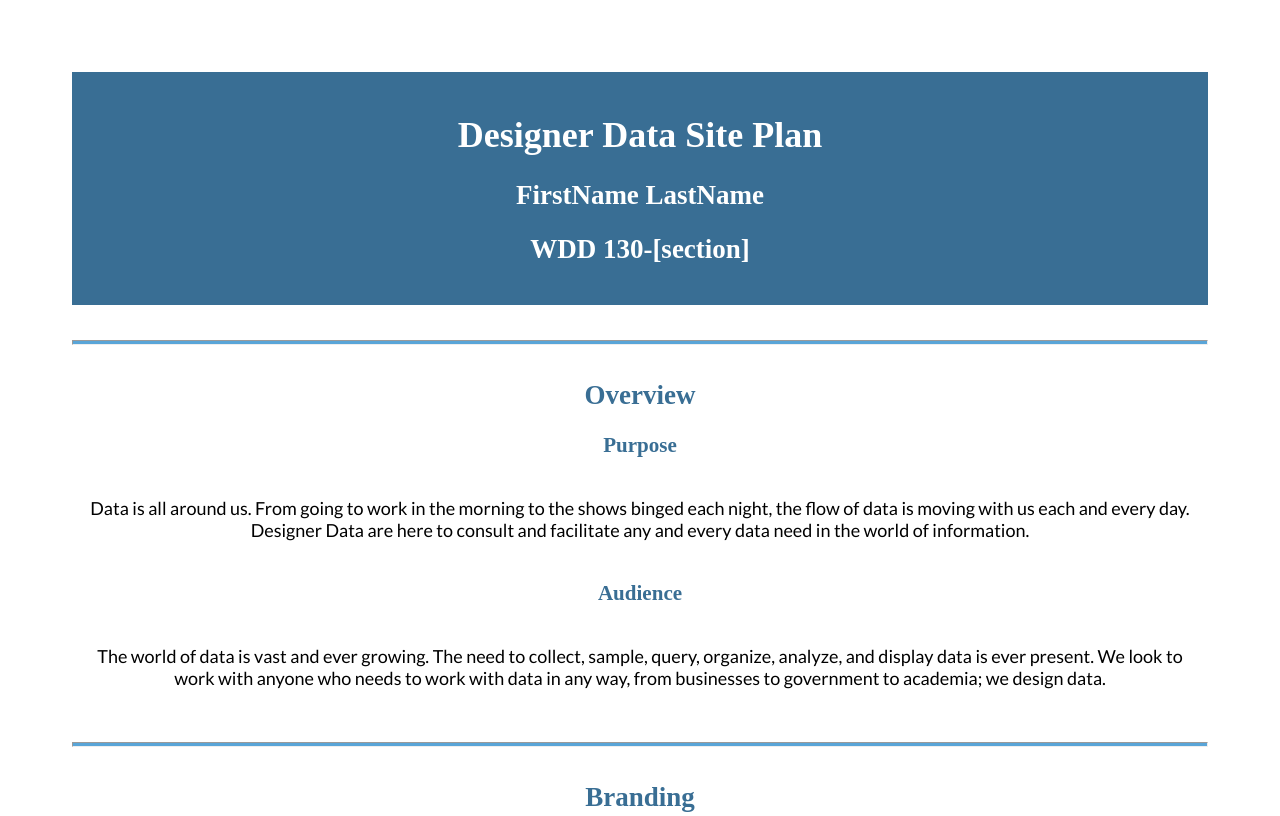
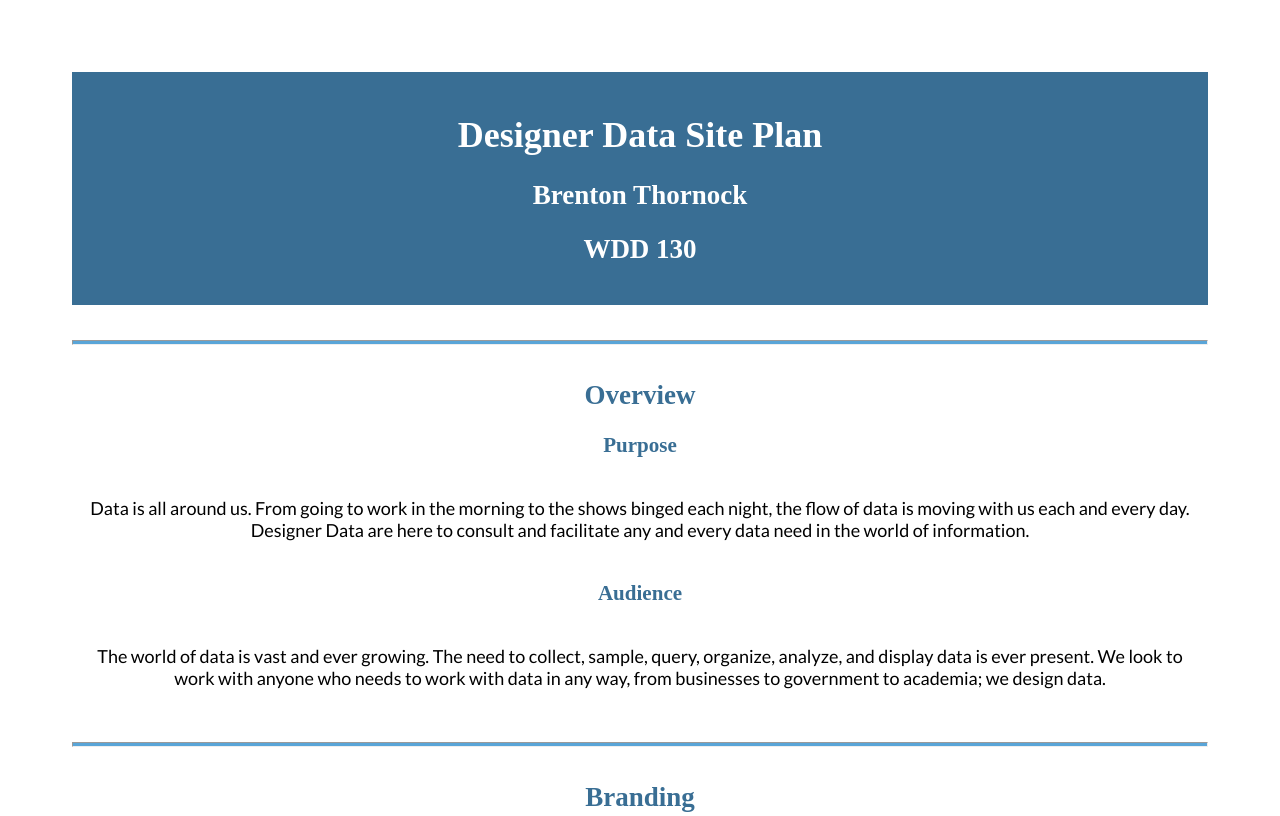
Before and after one commit to bmthornock/wdd130, a plain HTML site: page designerdata/site-plan.html in a window 1280 px wide. Shown: the top 816 px of the page. Drawn offline with Linux system fonts and the light colour scheme; a web font is replaced by a local one.

Commit message:
Added Name

```diff
--- a/designerdata/site-plan.html
+++ b/designerdata/site-plan.html
@@ -10,8 +10,8 @@
   <body>
     <header>
       <h1>Designer Data Site Plan</h1>
-      <h2>FirstName LastName</h2>
-      <h2>WDD 130-[section]</h2>
+      <h2>Brenton Thornock</h2>
+      <h2>WDD 130</h2>
       <!-- In the header above, add the name or your site, your name and class number. For example if you are in section 3 you would put WDD 130.03 -->
     </header>
     <main>
```
